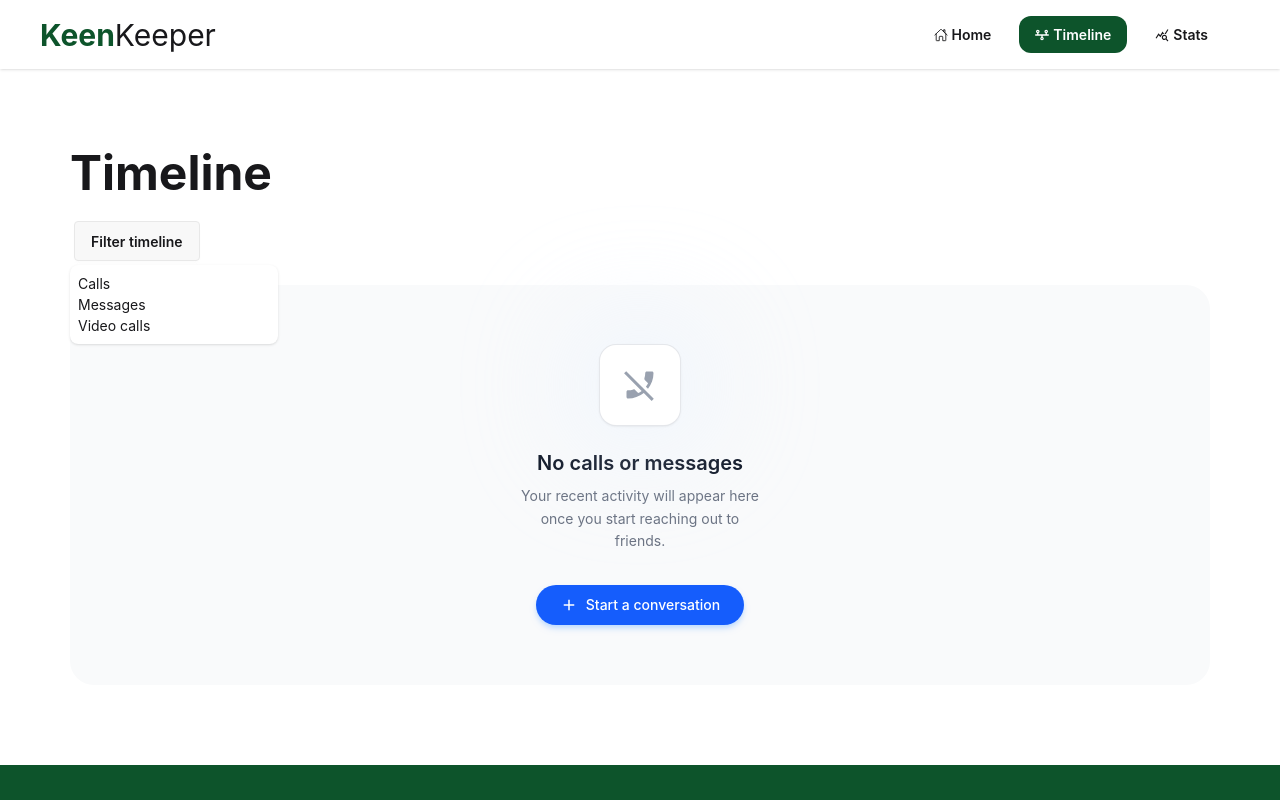
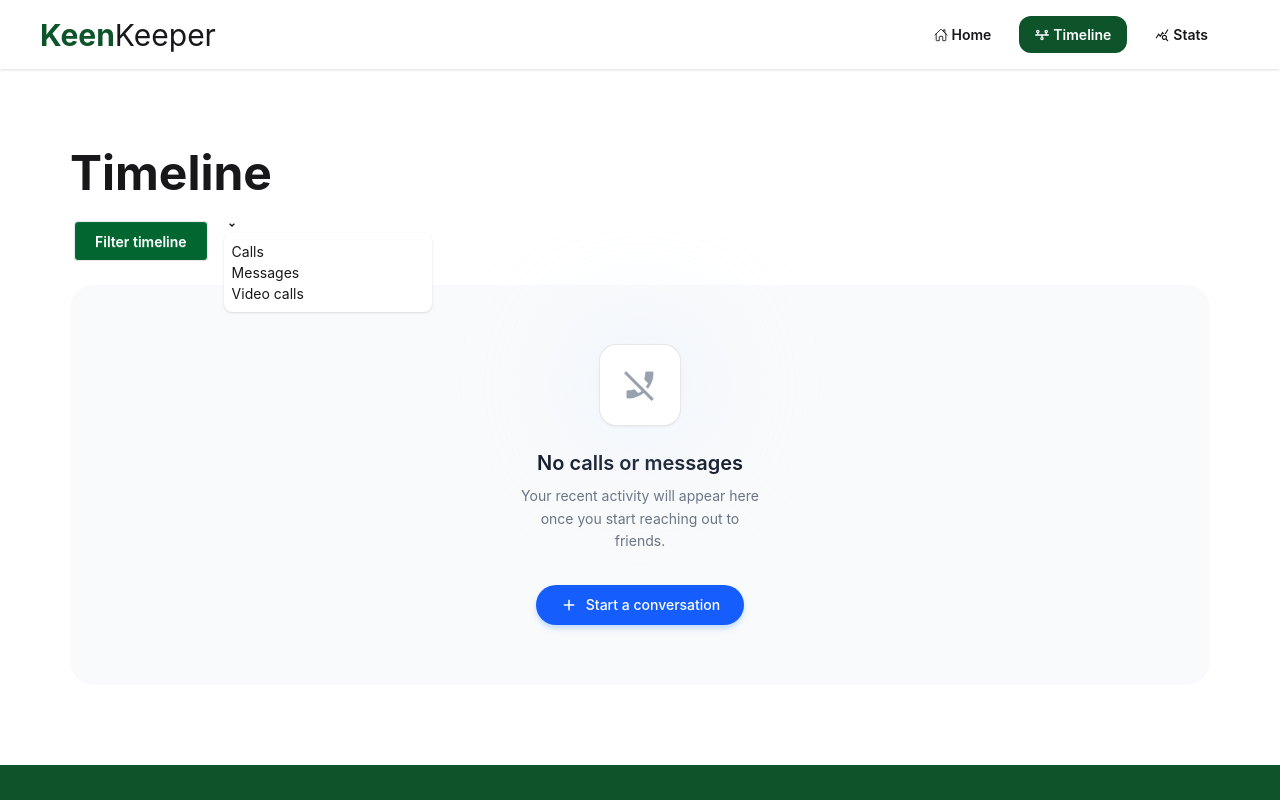
Before and after one commit to rakibulhasanutsho/Contract-KeenKeeper, a React (Vite) app: page /timeline in a window 1280 px wide. Both pictures are taken after a click on the heading "Filter timeline". Shown: the top 800 px of the page. Built offline with nearby package versions, Linux system fonts and the light colour scheme.

Commit message:
final project

```diff
--- a/src/pages/timeline/TimeLine.jsx
+++ b/src/pages/timeline/TimeLine.jsx
@@ -4,8 +4,9 @@ import { FaHandshakeSimple } from "react-icons/fa6";
 import { SiPanasonic } from 'react-icons/si';
 import { LiaVideoSolid } from "react-icons/lia";
 import { BsChatText } from "react-icons/bs";
-import { Link } from 'react-router';
+import { Link, NavLink } from 'react-router';
 import EmptyCallLog from '../../components/calllognotfound/CallLogNotFound';
+import { RiArrowDropDownLine } from 'react-icons/ri';
 
 function TimeLine() {
   const { allHistory, setAllHistory } = useContext(FriendContext)
@@ -36,12 +37,16 @@ function TimeLine() {
     <div className='w-[1140px] mx-auto my-20 '>
       <div className='space-y-5'>
         <h2 className='text-5xl font-bold'>Timeline</h2>
-        <details className="dropdown">
-          <summary className="btn m-1">Filter timeline</summary>
+        <details className="dropdown flex gap-3">
+
+
+            <summary className="btn  bg-green-800 px-5 text-white m-1"><span className='text-white'>Filter timeline</span></summary>
+            <RiArrowDropDownLine />
+
           <ul className="menu dropdown-content bg-base-100 rounded-box z-1 w-52 p-2 shadow-sm">
-            <li onClick={() => setSortingType("Call")}>Calls</li>
-            <li onClick={() => setSortingType("Message")}>Messages</li>
-            <li onClick={() => setSortingType("Video")}>Video calls</li>
+            <NavLink   onClick={() => setSortingType("Call")}>Calls</NavLink>
+            <NavLink onClick={() => setSortingType("Message")}>Messages</NavLink>
+            <NavLink onClick={() => setSortingType("Video")}>Video calls</NavLink>
           </ul>
         </details>
         <div>
```
